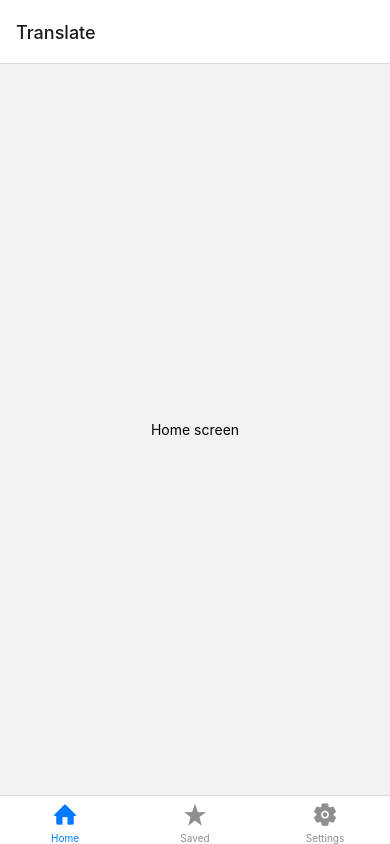
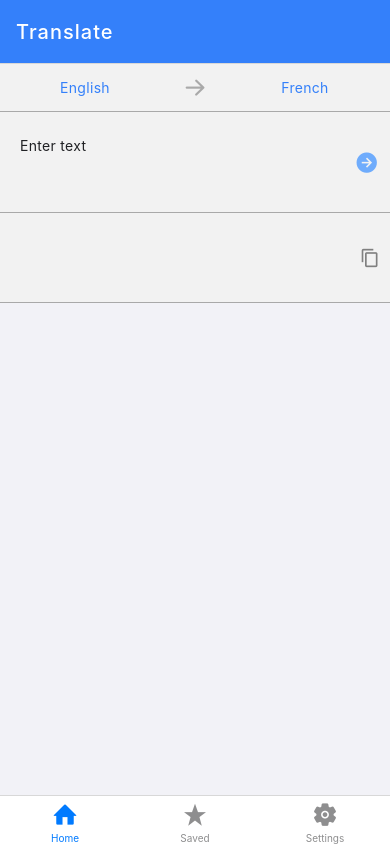
Before and after one commit to ZhaAbhi/GoogleTranslate, a React Native app: screen /main in a window 390 px wide. Built offline with nearby package versions, Linux system fonts and the light colour scheme.

Commit message:
Styled homescreen

```diff
--- a/navigation/HomeNavigation.js
+++ b/navigation/HomeNavigation.js
@@ -1,11 +1,16 @@
 import {createStackNavigator} from '@react-navigation/stack';
 import HomeScreen from '../screens/HomeScreen';
 import TabNavigation from './TabNavigation';
+import {colors} from '../utils/colors';
 
 const Stack = createStackNavigator();
 
 const HomeNavigation = () => (
-  <Stack.Navigator>
+  <Stack.Navigator
+    screenOptions={{
+      headerStyle: {backgroundColor: colors.primary},
+      headerTitleStyle: {color: '#fff', fontSize: 20, letterSpacing: 1},
+    }}>
     <Stack.Screen
       name="main"
       component={TabNavigation}
--- a/navigation/TabNavigation.js
+++ b/navigation/TabNavigation.js
@@ -4,11 +4,15 @@ import SavedScreen from '../screens/SavedScreen';
 import SettingsScreen from '../screens/SettingsScreen';
 import EntypoIcon from 'react-native-vector-icons/Entypo';
 import Ionicons from 'react-native-vector-icons/Ionicons';
+import {colors} from '../utils/colors';
 const Tab = createBottomTabNavigator();
 
 const TabNavigation = () => {
   return (
-    <Tab.Navigator screenOptions={{headerShown: false}}>
+    <Tab.Navigator
+      screenOptions={{
+        headerShown: false,
+      }}>
       <Tab.Screen
         name="Home"
         component={HomeScreen}
--- a/screens/HomeScreen.js
+++ b/screens/HomeScreen.js
@@ -1,12 +1,118 @@
-import React from 'react-native';
+import React, {StyleSheet, TextInput, TouchableOpacity} from 'react-native';
 import {View, Text} from 'react-native';
+import Icon from 'react-native-vector-icons/AntDesign';
+import ArrowIcon from 'react-native-vector-icons/Ionicons';
+import CopyIcon from 'react-native-vector-icons/MaterialIcons';
+import {colors} from '../utils/colors';
+import {useState} from 'react';
 
 const HomeScreen = () => {
+  const [enteredText, setEnteredText] = useState('');
+  const [resultText, setResultText] = useState('');
+
   return (
-    <View style={{flex: 1, justifyContent: 'center', alignItems: 'center'}}>
-      <Text>Home screen</Text>
+    <View style={{flex: 1}}>
+      <View style={styles.languageContainer}>
+        <TouchableOpacity style={styles.languageOptions}>
+          <Text style={styles.languageOptionsText}>English</Text>
+        </TouchableOpacity>
+        <View style={styles.arrowContainer}>
+          <Icon name="arrowright" size={25} style={{color: 'darkgrey'}} />
+        </View>
+        <TouchableOpacity style={styles.languageOptions}>
+          <Text style={styles.languageOptionsText}>French</Text>
+        </TouchableOpacity>
+      </View>
+      <View style={styles.inputContainer}>
+        <TextInput
+          multiline
+          placeholder="Enter text"
+          style={styles.textInput}
+          onChangeText={text => setEnteredText(text)}
+        />
+        <TouchableOpacity
+          disabled={enteredText === ''}
+          style={styles.iconContainer}>
+          <ArrowIcon
+            name="arrow-forward-circle-sharp"
+            size={25}
+            color={enteredText !== '' ? colors.primary : colors.secondary}
+          />
+        </TouchableOpacity>
+      </View>
+      <View style={styles.resultContainer}>
+        <Text style={styles.resultText}>{resultText}</Text>
+        <TouchableOpacity
+          disabled={resultText === ''}
+          style={styles.iconContainer}>
+          <CopyIcon
+            name="content-copy"
+            size={20}
+            color={resultText !== '' ? colors.textColor : 'grey'}
+          />
+        </TouchableOpacity>
+      </View>
+      <View style={styles.historyContainer}></View>
     </View>
   );
 };
+const styles = StyleSheet.create({
+  languageContainer: {
+    flexDirection: 'row',
+    borderBottomColor: 'darkgrey',
+    borderBottomWidth: 1,
+  },
+  languageOptions: {
+    flex: 1,
+    justifyContent: 'center',
+    alignItems: 'center',
+    paddingVertical: 15,
+  },
+  languageOptionsText: {
+    color: colors.primary,
+    letterSpacing: 0.3,
+  },
+  arrowContainer: {
+    width: 50,
+    justifyContent: 'center',
+    alignItems: 'center',
+  },
+  inputContainer: {
+    flexDirection: 'row',
+    borderBottomColor: 'darkgrey',
+    borderBottomWidth: 1,
+  },
+  textInput: {
+    flex: 1,
+    marginTop: 10,
+    paddingHorizontal: 20,
+    paddingVertical: 15,
+    letterSpacing: 0.3,
+    height: 90,
+    color: '#202124',
+  },
+  iconContainer: {
+    paddingHorizontal: 10,
+    justifyContent: 'center',
+    alignItems: 'center',
+  },
+  resultContainer: {
+    borderBottomColor: 'darkgrey',
+    borderBottomWidth: 1,
+    flexDirection: 'row',
+    height: 90,
+    paddingVertical: 15,
+  },
+  resultText: {
+    letterSpacing: 0.3,
+    color: colors.primary,
+    flex: 1,
+    marginHorizontal: 20,
+  },
+  historyContainer: {
+    backgroundColor: '#F2F2F7',
+    flex: 1,
+  },
+});
 
 export default HomeScreen;
--- /dev/null
+++ b/utils/colors.js
@@ -0,0 +1,6 @@
+export const colors = {
+  primary: '#3480fa',
+  secondary: '#6facfc',
+  textColor: '#202124',
+  textColorDisabled: '#89898',
+};
```
